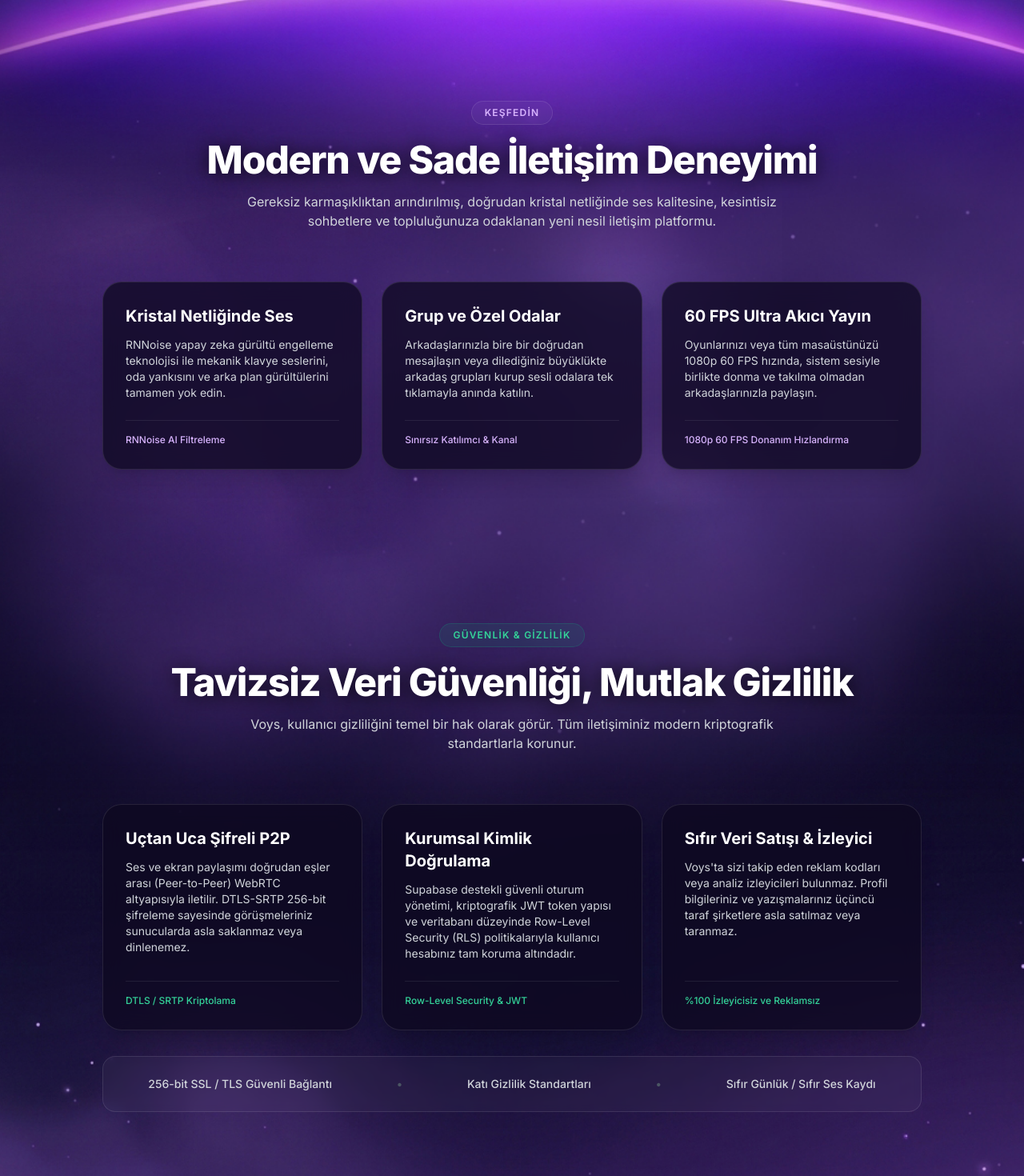
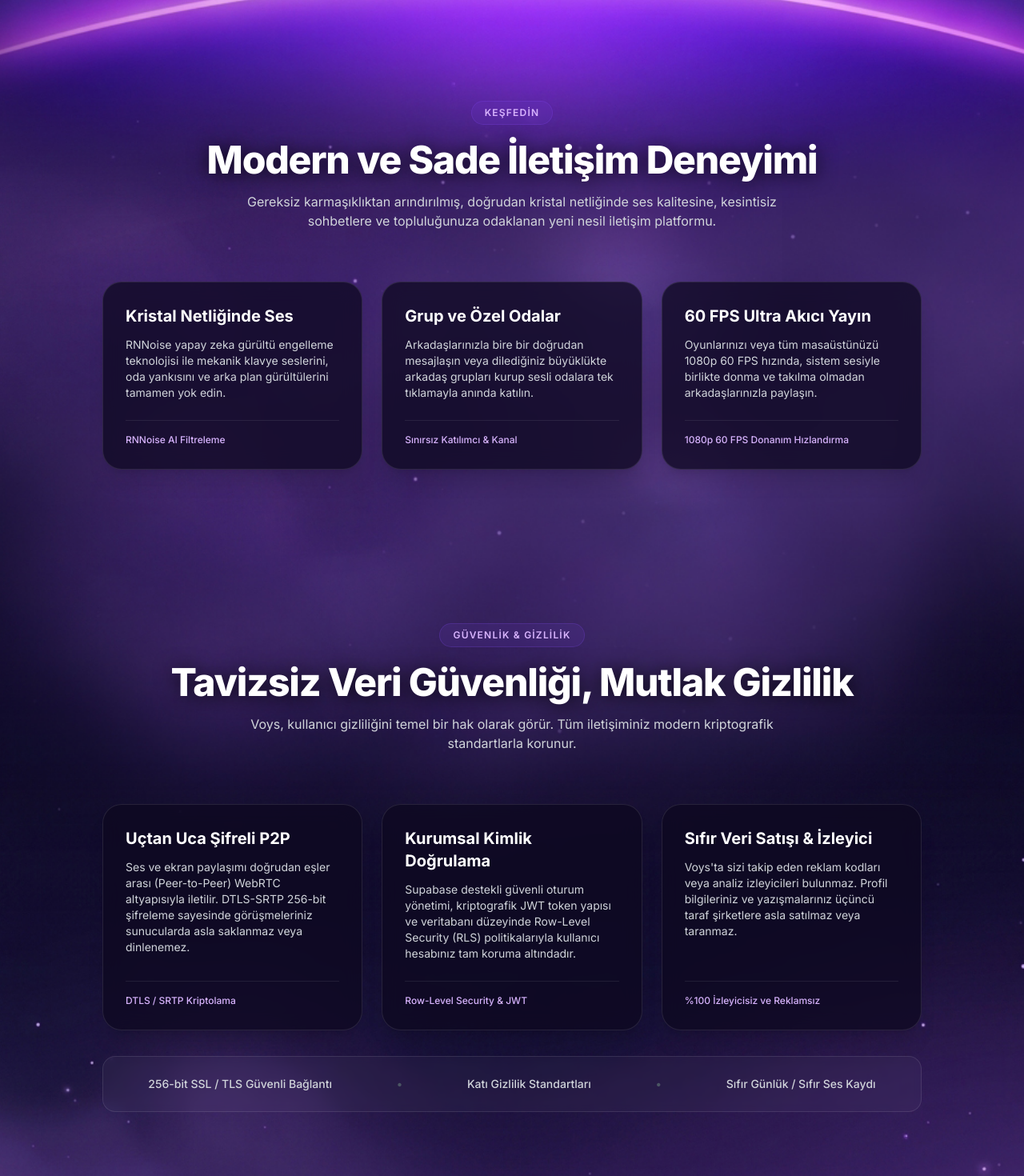
Before and after one commit to innovorion-bit/voys, a React (Vite) app: page /landing in a window 1280 px wide. Shown: the part 760-2230 px from the top of the page at 80% size. Built offline with nearby package versions, Linux system fonts and the light colour scheme; no server answers.

Commit message:
style(landing): unify all section heading badges and card accents with signature purple colors

```diff
--- a/src/components/LandingPage.jsx
+++ b/src/components/LandingPage.jsx
@@ -160,7 +160,7 @@ export const LandingPage = () => {
       {/* 3. Keşfedin (#discover) */}
       <section id="discover" className="relative z-10 py-24 px-6 sm:px-10 lg:px-16 max-w-6xl mx-auto w-full text-center scroll-mt-20">
         <div className="text-center mb-16">
-          <div className="inline-block px-4 py-1.5 rounded-full bg-white/[0.04] border border-white/10 text-[#d8b4fe] text-xs font-semibold uppercase tracking-widest mb-5 backdrop-blur-sm">
+          <div className="inline-block px-4 py-1.5 rounded-full bg-[#8B51FF]/10 border border-[#8B51FF]/20 text-[#d8b4fe] text-xs font-semibold uppercase tracking-widest mb-5 backdrop-blur-sm">
             Keşfedin
           </div>
           <h2 className="text-3xl sm:text-4xl md:text-5xl font-extrabold text-white tracking-tight mb-4 drop-shadow-[0_2px_12px_rgba(0,0,0,0.8)]">
@@ -214,7 +214,7 @@ export const LandingPage = () => {
       {/* 4. Güvenlik (#security) */}
       <section id="security" className="relative z-10 py-24 px-6 sm:px-10 lg:px-16 max-w-6xl mx-auto w-full scroll-mt-20">
         <div className="text-center mb-16">
-          <div className="inline-block px-4 py-1.5 rounded-full bg-emerald-500/10 border border-emerald-500/20 text-emerald-400 text-xs font-semibold uppercase tracking-widest mb-5 backdrop-blur-sm">
+          <div className="inline-block px-4 py-1.5 rounded-full bg-[#8B51FF]/10 border border-[#8B51FF]/20 text-[#d8b4fe] text-xs font-semibold uppercase tracking-widest mb-5 backdrop-blur-sm">
             Güvenlik & Gizlilik
           </div>
           <h2 className="text-3xl sm:text-4xl md:text-5xl font-extrabold text-white tracking-tight mb-4 drop-shadow-[0_2px_12px_rgba(0,0,0,0.8)]">
@@ -227,38 +227,38 @@ export const LandingPage = () => {
 
         {/* 3 Detailed Security Pillars */}
         <div className="grid grid-cols-1 md:grid-cols-3 gap-6">
-          <div className="p-7 rounded-3xl bg-[#0e0920]/75 border border-white/10 hover:border-emerald-500/40 shadow-xl backdrop-blur-md flex flex-col justify-between transition-all duration-300">
+          <div className="p-7 rounded-3xl bg-[#0e0920]/75 border border-white/10 hover:border-[#8B51FF]/40 shadow-xl backdrop-blur-md flex flex-col justify-between transition-all duration-300">
             <div>
               <h3 className="text-xl font-bold text-white mb-3">Uçtan Uca Şifreli P2P</h3>
               <p className="text-xs sm:text-sm text-gray-300 leading-relaxed mb-6">
                 Ses ve ekran paylaşımı doğrudan eşler arası (Peer-to-Peer) WebRTC altyapısıyla iletilir. DTLS-SRTP 256-bit şifreleme sayesinde görüşmeleriniz sunucularda asla saklanmaz veya dinlenemez.
               </p>
             </div>
-            <div className="pt-4 border-t border-white/[0.08] text-xs text-emerald-400 font-medium">
+            <div className="pt-4 border-t border-white/[0.08] text-xs text-[#d8b4fe] font-medium">
               DTLS / SRTP Kriptolama
             </div>
           </div>
 
-          <div className="p-7 rounded-3xl bg-[#0e0920]/75 border border-white/10 hover:border-emerald-500/40 shadow-xl backdrop-blur-md flex flex-col justify-between transition-all duration-300">
+          <div className="p-7 rounded-3xl bg-[#0e0920]/75 border border-white/10 hover:border-[#8B51FF]/40 shadow-xl backdrop-blur-md flex flex-col justify-between transition-all duration-300">
             <div>
               <h3 className="text-xl font-bold text-white mb-3">Kurumsal Kimlik Doğrulama</h3>
               <p className="text-xs sm:text-sm text-gray-300 leading-relaxed mb-6">
                 Supabase destekli güvenli oturum yönetimi, kriptografik JWT token yapısı ve veritabanı düzeyinde Row-Level Security (RLS) politikalarıyla kullanıcı hesabınız tam koruma altındadır.
               </p>
             </div>
-            <div className="pt-4 border-t border-white/[0.08] text-xs text-emerald-400 font-medium">
+            <div className="pt-4 border-t border-white/[0.08] text-xs text-[#d8b4fe] font-medium">
               Row-Level Security & JWT
             </div>
           </div>
 
-          <div className="p-7 rounded-3xl bg-[#0e0920]/75 border border-white/10 hover:border-emerald-500/40 shadow-xl backdrop-blur-md flex flex-col justify-between transition-all duration-300">
+          <div className="p-7 rounded-3xl bg-[#0e0920]/75 border border-white/10 hover:border-[#8B51FF]/40 shadow-xl backdrop-blur-md flex flex-col justify-between transition-all duration-300">
             <div>
               <h3 className="text-xl font-bold text-white mb-3">Sıfır Veri Satışı & İzleyici</h3>
               <p className="text-xs sm:text-sm text-gray-300 leading-relaxed mb-6">
                 Voys'ta sizi takip eden reklam kodları veya analiz izleyicileri bulunmaz. Profil bilgileriniz ve yazışmalarınız üçüncü taraf şirketlere asla satılmaz veya taranmaz.
               </p>
             </div>
-            <div className="pt-4 border-t border-white/[0.08] text-xs text-emerald-400 font-medium">
+            <div className="pt-4 border-t border-white/[0.08] text-xs text-[#d8b4fe] font-medium">
               %100 İzleyicisiz ve Reklamsız
             </div>
           </div>
@@ -344,7 +344,7 @@ export const LandingPage = () => {
       {/* 6. Destek (#support) */}
       <section id="support" className="relative z-10 py-24 px-6 sm:px-10 lg:px-16 max-w-6xl mx-auto w-full scroll-mt-20">
         <div className="text-center mb-16">
-          <div className="inline-block px-4 py-1.5 rounded-full bg-indigo-500/10 border border-indigo-500/20 text-indigo-400 text-xs font-semibold uppercase tracking-widest mb-5 backdrop-blur-sm">
+          <div className="inline-block px-4 py-1.5 rounded-full bg-[#8B51FF]/10 border border-[#8B51FF]/20 text-[#d8b4fe] text-xs font-semibold uppercase tracking-widest mb-5 backdrop-blur-sm">
             Destek & Yardım
           </div>
           <h2 className="text-3xl sm:text-4xl md:text-5xl font-extrabold text-white tracking-tight mb-4 drop-shadow-[0_2px_12px_rgba(0,0,0,0.8)]">
@@ -357,38 +357,38 @@ export const LandingPage = () => {
 
         {/* 3 Support Channels */}
         <div className="grid grid-cols-1 md:grid-cols-3 gap-6">
-          <div className="p-7 rounded-2xl bg-[#0e0920]/75 border border-white/10 hover:border-indigo-500/40 transition-all backdrop-blur-md flex flex-col justify-between">
+          <div className="p-7 rounded-2xl bg-[#0e0920]/75 border border-white/10 hover:border-[#8B51FF]/40 transition-all backdrop-blur-md flex flex-col justify-between">
             <div>
               <h3 className="text-lg font-bold text-white mb-2">Topluluk Kanalları</h3>
               <p className="text-xs sm:text-sm text-gray-400 leading-relaxed mb-4">
                 Voys sesli ve yazılı topluluk kanallarına katılarak diğer kullanıcılarla tanışın, deneyimlerinizi paylaşın ve anlık yardım alın.
               </p>
             </div>
-            <div className="text-xs font-semibold text-indigo-300">
+            <div className="text-xs font-semibold text-[#d8b4fe]">
               Topluluğa Katıl
             </div>
           </div>
 
-          <div className="p-7 rounded-2xl bg-[#0e0920]/75 border border-white/10 hover:border-indigo-500/40 transition-all backdrop-blur-md flex flex-col justify-between">
+          <div className="p-7 rounded-2xl bg-[#0e0920]/75 border border-white/10 hover:border-[#8B51FF]/40 transition-all backdrop-blur-md flex flex-col justify-between">
             <div>
               <h3 className="text-lg font-bold text-white mb-2">Yardım & Rehberler</h3>
               <p className="text-xs sm:text-sm text-gray-400 leading-relaxed mb-4">
                 Mikrofon yapılandırması, yapay zeka gürültü filtresi kalibrasyonu ve ekran paylaşımı ayarlarını optimize etmek için detaylı kılavuzlar.
               </p>
             </div>
-            <div className="text-xs font-semibold text-indigo-300">
+            <div className="text-xs font-semibold text-[#d8b4fe]">
               Rehberleri İncele
             </div>
           </div>
 
-          <div className="p-7 rounded-2xl bg-[#0e0920]/75 border border-white/10 hover:border-indigo-500/40 transition-all backdrop-blur-md flex flex-col justify-between">
+          <div className="p-7 rounded-2xl bg-[#0e0920]/75 border border-white/10 hover:border-[#8B51FF]/40 transition-all backdrop-blur-md flex flex-col justify-between">
             <div>
               <h3 className="text-lg font-bold text-white mb-2">Geri Bildirim & İletişim</h3>
               <p className="text-xs sm:text-sm text-gray-400 leading-relaxed mb-4">
                 Karşılaştığınız bir hatayı bildirmek veya yeni bir özellik önermek mi istiyorsunuz? Geri bildirimleriniz doğrudan geliştiricilere iletilir.
               </p>
             </div>
-            <div className="text-xs font-semibold text-indigo-300">
+            <div className="text-xs font-semibold text-[#d8b4fe]">
               Hata veya Öneri Bildir
             </div>
           </div>
```
